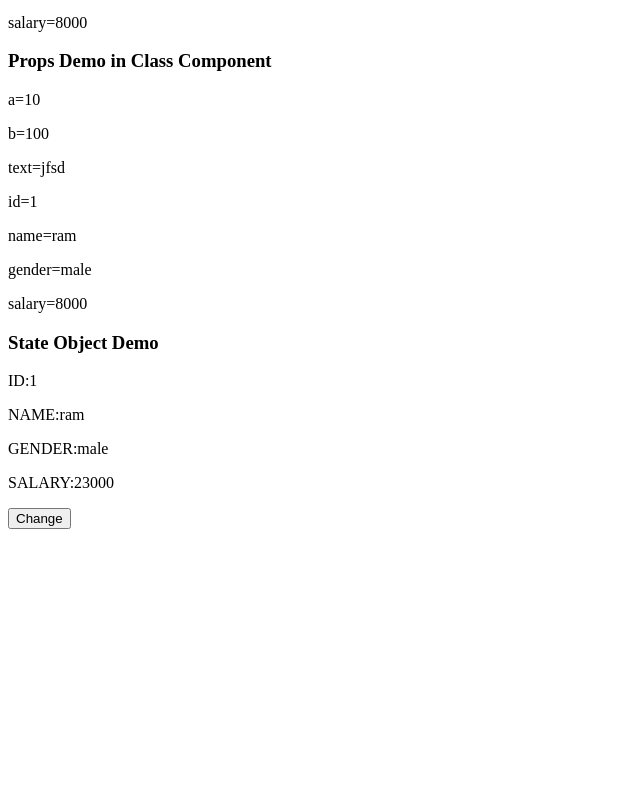
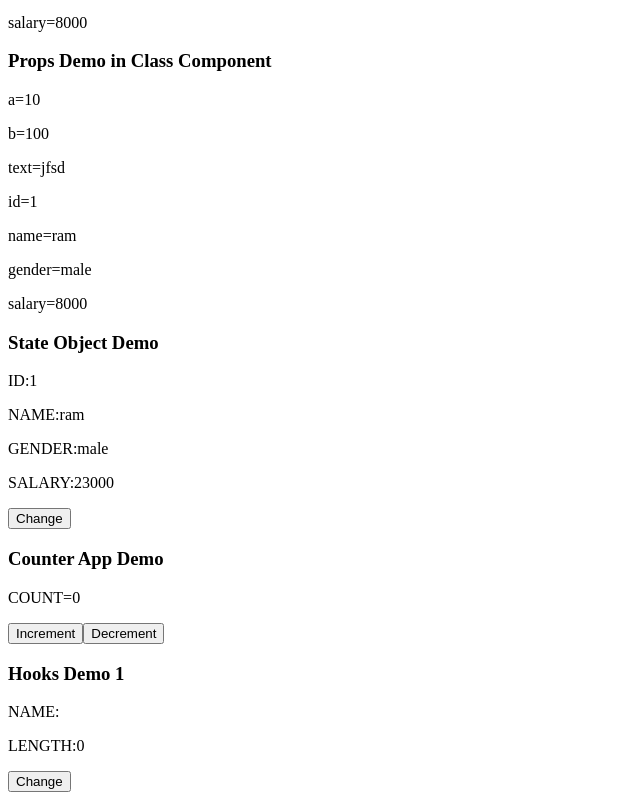
Before and after one commit to Sanjeev-30848/demoreactapp2026, a React (Vite) app: page / in a window 1280 px wide. Shown: the part 914-1714 px from the top of the page, without its empty margins (0-640 px from the left). Before the commit the page ends 1451 px from the top, so only its background shows below. Built offline with nearby package versions, Linux system fonts and the light colour scheme.

Commit message:
Hooks Updated

```diff
--- a/src/App.jsx
+++ b/src/App.jsx
@@ -10,14 +10,14 @@
 import Demo4 from "./pages/Demo4"
 import Demo5 from "./pages/Demo5"
 import Demo6 from "./pages/Demo6"
+import Demo7 from "./pages/Demo7"
+import Demo8 from "./pages/Demo8"
 
 function App() {
 
           let a=10
           let txt="jfsd"
           let emp={"id":1,"name":"ram","salary":8000,"gender":"male"}
-
-
 
   return (
     <div>
@@ -35,6 +35,10 @@
 
         <Demo6/>
 
+        <Demo7/>
+
+        <Demo8/>
+
     </div>
   )
 }
--- /dev/null
+++ b/src/pages/Demo7.jsx
@@ -0,0 +1,32 @@
+import React, { Component } from 'react'
+
+export default class Demo7 extends Component
+{
+   constructor()
+   {
+       super()
+       this.state = {count:0}
+   }
+
+   increment = () => {
+        this.setState({count:this.state.count+1})
+   }
+
+   decrement = () => {
+      this.setState({count:this.state.count-1})
+   }
+
+  render() {
+    return (
+      <div>
+             <h3>Counter App Demo</h3>
+             <p>COUNT={this.state.count}</p>
+
+             <button onClick={this.increment}>Increment</button>
+             <button onClick={this.decrement}>Decrement</button>
+
+
+      </div>
+    )
+  }
+}
--- /dev/null
+++ b/src/pages/Demo8.jsx
@@ -0,0 +1,27 @@
+import React, { useState } from 'react'
+
+export default function Demo8()
+{
+
+    const [name,setName] = useState("")
+
+    // here name is state variable
+    // setName is a function to modify name variable
+    // null is initial value of name
+
+   const change = () => {
+        // alert("button is clicked")
+
+        setName("FullStack") // "demo will be assigned to name variable using setName() function"
+    }
+
+  return (
+    <div>
+        <h3>Hooks Demo 1</h3>
+        <p>NAME:{name}</p>
+        <p>LENGTH:{name.length}</p>
+
+        <button onClick={change}>Change</button>
+    </div>
+  )
+}
```
